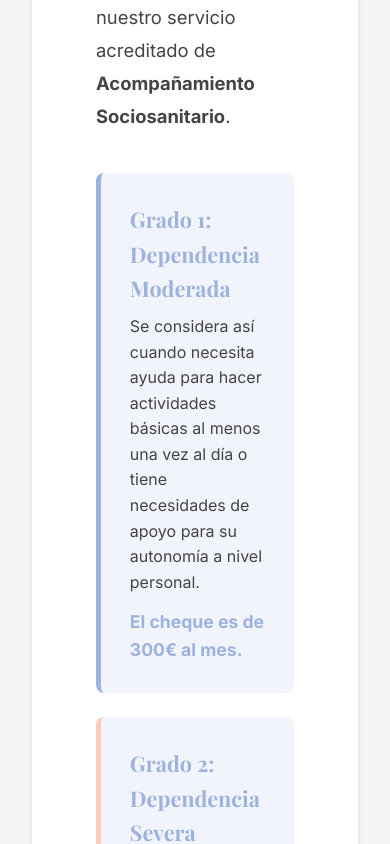
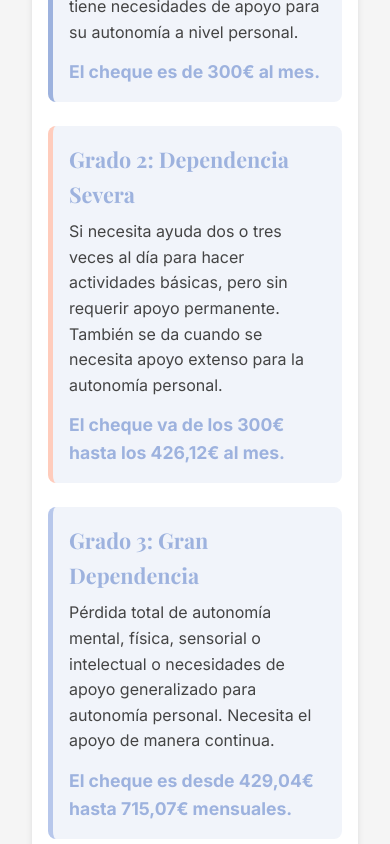
Before and after one commit to elenams262/frontend-acompanamiento, an Angular app: page /cheques-servicio in a window 390 px wide. Shown: the part 2260-3104 px from the top of the page. Built offline with nearby package versions, Linux system fonts and the light colour scheme.

Commit message:
ajusto texto servicios

```diff
--- a/src/app/pages/service-checks/service-checks.component.html
+++ b/src/app/pages/service-checks/service-checks.component.html
@@ -95,17 +95,7 @@
 
 <!-- Información Detallada -->
 <section style="background-color: var(--light); padding: 5rem 1rem">
-  <div
-    class="container"
-    style="
-      max-width: 900px;
-      margin: 0 auto;
-      background: var(--white);
-      border-radius: 12px;
-      padding: 4rem;
-      box-shadow: var(--shadow-md);
-    "
-  >
+  <div class="container cheque-content-card">
     <!-- Cuantías y Grados -->
     <h2
       style="
@@ -128,14 +118,7 @@
 
     <div style="display: grid; gap: 1.5rem; margin-bottom: 5rem">
       <!-- Grado 1 -->
-      <div
-        style="
-          background: rgba(119, 150, 205, 0.1);
-          padding: 1.8rem;
-          border-radius: 8px;
-          border-left: 5px solid var(--primary);
-        "
-      >
+      <div class="cheque-grade-box" style="border-left: 5px solid var(--primary)">
         <h3 style="color: var(--primary); font-size: 1.35rem; margin-bottom: 0.5rem">
           Grado 1: Dependencia Moderada
         </h3>
@@ -149,14 +132,7 @@
       </div>
 
       <!-- Grado 2 -->
-      <div
-        style="
-          background: rgba(119, 150, 205, 0.1);
-          padding: 1.8rem;
-          border-radius: 8px;
-          border-left: 5px solid var(--accent);
-        "
-      >
+      <div class="cheque-grade-box" style="border-left: 5px solid var(--accent)">
         <h3 style="color: var(--primary); font-size: 1.35rem; margin-bottom: 0.5rem">
           Grado 2: Dependencia Severa
         </h3>
@@ -171,14 +147,7 @@
       </div>
 
       <!-- Grado 3 -->
-      <div
-        style="
-          background: rgba(119, 150, 205, 0.1);
-          padding: 1.8rem;
-          border-radius: 8px;
-          border-left: 5px solid var(--primary-light);
-        "
-      >
+      <div class="cheque-grade-box" style="border-left: 5px solid var(--primary-light)">
         <h3 style="color: var(--primary); font-size: 1.35rem; margin-bottom: 0.5rem">
           Grado 3: Gran Dependencia
         </h3>
--- a/src/app/pages/service-checks/service-checks.component.scss
+++ b/src/app/pages/service-checks/service-checks.component.scss
@@ -0,0 +1,26 @@
+.cheque-content-card {
+  max-width: 900px;
+  margin: 0 auto;
+  background: var(--white);
+  border-radius: 12px;
+  padding: 4rem;
+  box-shadow: var(--shadow-md);
+
+  @media (max-width: 768px) {
+    padding: 1.5rem;
+  }
+
+  @media (max-width: 480px) {
+    padding: 1rem;
+  }
+}
+
+.cheque-grade-box {
+  background: rgba(119, 150, 205, 0.1);
+  padding: 1.8rem;
+  border-radius: 8px;
+
+  @media (max-width: 768px) {
+    padding: 1rem;
+  }
+}
```
